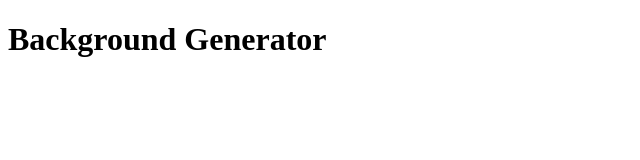
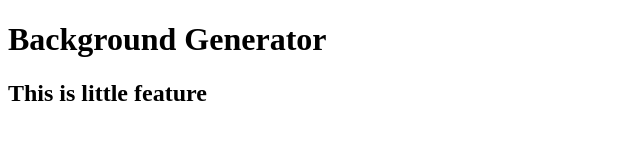
Before and after one commit to WilliamsOgbodo/background-generator, a plain HTML site: page index.html in a window 1280 px wide. Shown: the whole page, without its empty margins (0-640 px from the left). Drawn offline with Linux system fonts and the light colour scheme.

Commit message:
changing text

```diff
--- a/index.html
+++ b/index.html
@@ -8,5 +8,6 @@
 </head>
 <body id="gradient">
 	<h1>Background Generator</h1>
+	<h2>This is little feature</h2>
 </body>
 </html>
```
